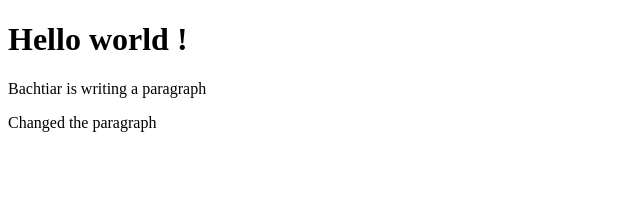
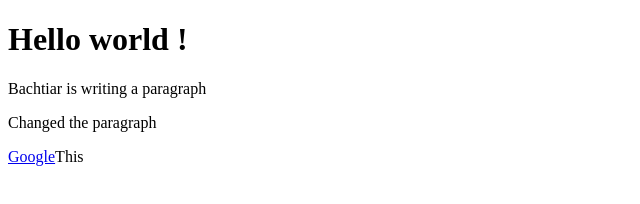
Before and after one commit to 134ch/New, a plain HTML site: page index.html in a window 1280 px wide. Shown: the whole page, without its empty margins (0-640 px from the left). Drawn offline with Linux system fonts and the light colour scheme.

Commit message:
Anyone should open that

```diff
--- a/index.html
+++ b/index.html
@@ -10,5 +10,8 @@
     <h1>Hello world !</h1>
     <p>Bachtiar is writing a paragraph</p>
     <p>Changed the paragraph</p>
+    <div class="para">
+        <p><a href="www.google.comcd">Google</a>This</p>
+    </div>
 </body>
 </html>
--- /dev/null
+++ b/style.css
@@ -0,0 +1,4 @@
+body {
+    background-color: #081b29;
+    color: white;
+}
```
